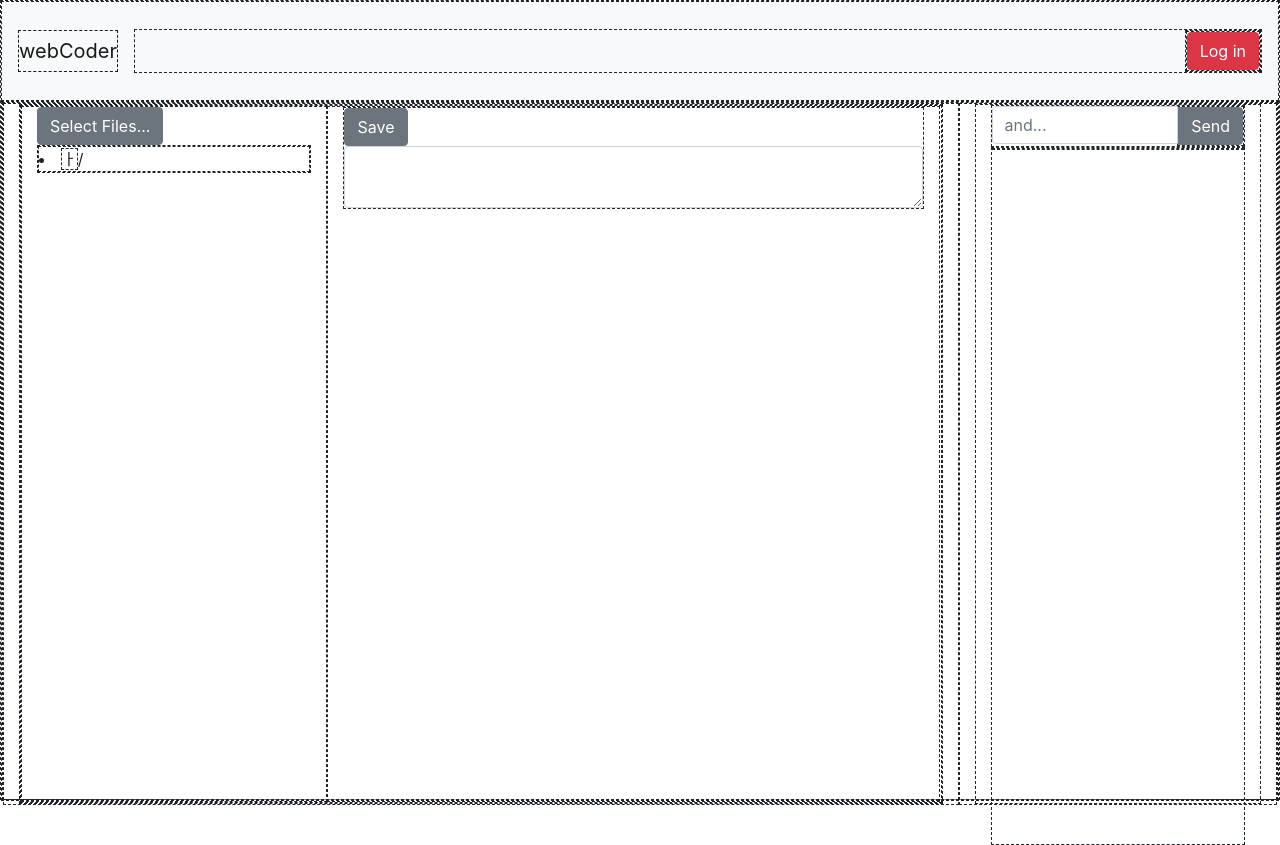
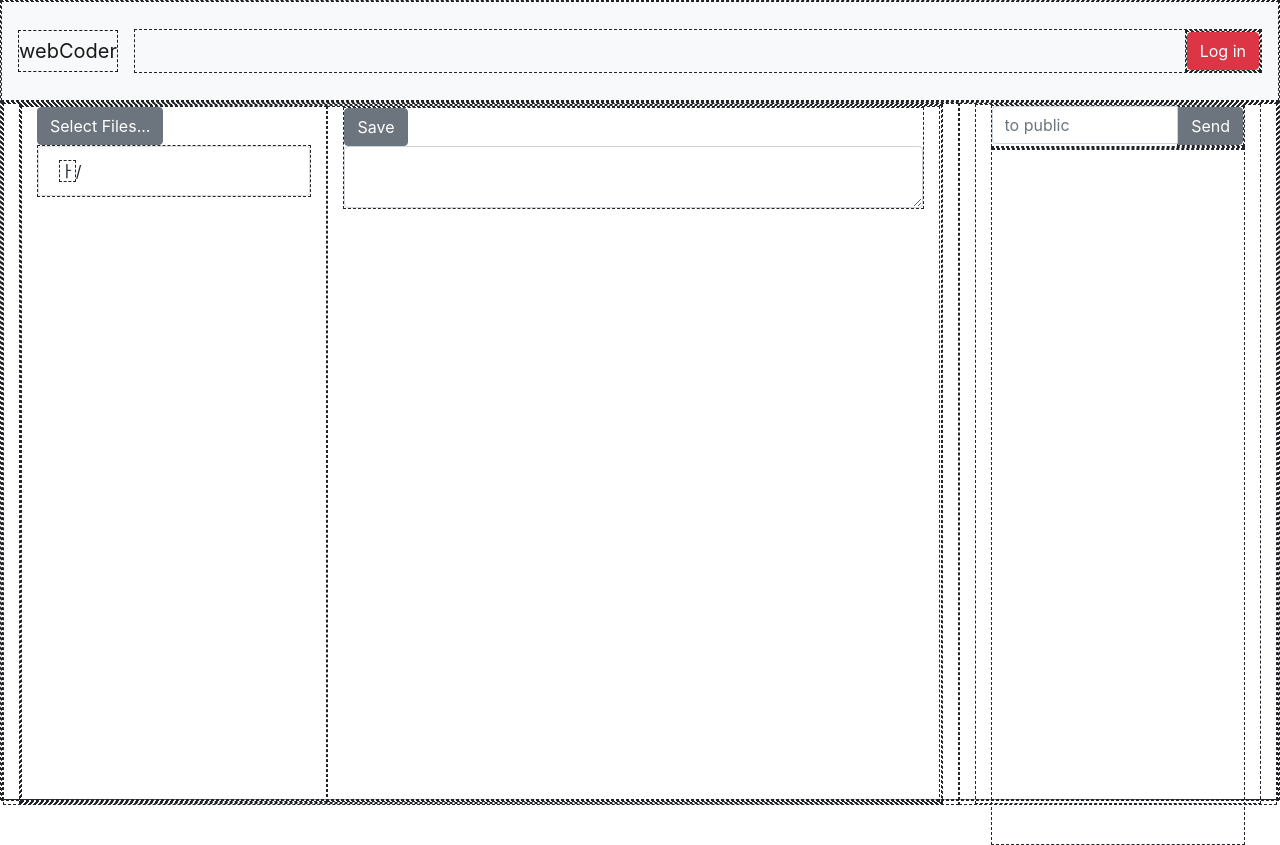
Before and after one commit to Rockheung/textarea-mission, a React (Create React App) app in the folder front/: page / in a window 1280 px wide. Built offline with nearby package versions, Linux system fonts and the light colour scheme; no server answers.

Commit message:
Enable editing text

```diff
--- a/front/src/parts/ChatRoom.js
+++ b/front/src/parts/ChatRoom.js
@@ -72,7 +72,7 @@ export default ({user}) => {
 
 	return <Container fluid>
 		<InputGroup>
-			<Input placeholder="and..." onChange={updateInputMsg} onKeyUp={initToWhom} value={inputMsg} />
+			<Input placeholder={`to ${toWhom || DEFAULT_ROOM}`} onChange={updateInputMsg} onKeyUp={initToWhom} value={inputMsg} />
 			<InputGroupAddon addonType="append">
 				<Button onClick={user && sendMsg} color="secondary">Send</Button>
 			</InputGroupAddon>
--- a/front/src/parts/Editor.js
+++ b/front/src/parts/Editor.js
@@ -1,9 +1,11 @@
 import React from 'react';
 import { Container, Row, Col, Input, Button } from 'reactstrap';
 
-export default ({path, text, save}) => {
+export default ({path, text, setText, save}) => {
+
+	const updateText = e => setText(e.target.value)
 	return <div>
 		<Button>Save</Button>
-		<Input type={"textarea"} value={text}></Input>
+		<Input type={"textarea"} value={text} onChange={updateText}></Input>
 	</div>
 }
--- a/front/src/parts/FileManager.js
+++ b/front/src/parts/FileManager.js
@@ -49,6 +49,7 @@ export default ({user}) => {
 					<Editor
 						user={user}
 						text={text}
+						setText={setText}
 					/>
 				</Col>
 			</Row>
--- a/front/src/parts/FolderTree.js
+++ b/front/src/parts/FolderTree.js
@@ -1,5 +1,5 @@
 import React, {useEffect} from 'react';
-import { Container, Row, Col } from 'reactstrap';
+import { Container, Row, Col, ListGroup } from 'reactstrap';
 import TreeUnit from './TreeUnit.js';
 
 export default ({user,setText}) => {
@@ -22,11 +22,11 @@ export default ({user,setText}) => {
 			fileContent
 		}
 	}
-	return <div>
+	return <ListGroup>
 		<TreeUnit
 			path={''}
 			setText={setText}
 			getSubTree={getFSUnits}
 	  />
-	</div>
+	</ListGroup>
 }
--- a/front/src/parts/TreeUnit.js
+++ b/front/src/parts/TreeUnit.js
@@ -1,5 +1,5 @@
 import React, { useState, useEffect } from 'react';
-import { Button } from 'reactstrap';
+import { Button, ListGroup, ListGroupItem } from 'reactstrap';
 
 export default function TreeUnit ({path,setText,getSubTree}) {
 	const [extend, setExtend] = useState(false);
@@ -16,7 +16,6 @@ export default function TreeUnit ({path,setText,getSubTree}) {
 		getSubTree={getSubTree}
 	/>
 
-
 	useEffect(()=>{
 		if (extend) {
 			getSubTree('/'+path)
@@ -28,10 +27,10 @@ export default function TreeUnit ({path,setText,getSubTree}) {
 		}
 	},[extend])
 
-	return <li onClick={extendFn}>
+	return <ListGroupItem onClick={extendFn}>
 		<span>{subTree &&	<>{extend ? 'ㅜ' : 'ㅏ'}</>}</span>{path === '' ? '/' : path}
-		{extend && <ul>
+		{extend && <ListGroup>
 			{subTree && subTree.map(makeSubTree)}
-		</ul>}
-	</li>
+		</ListGroup>}
+	</ListGroupItem>
 }
```
